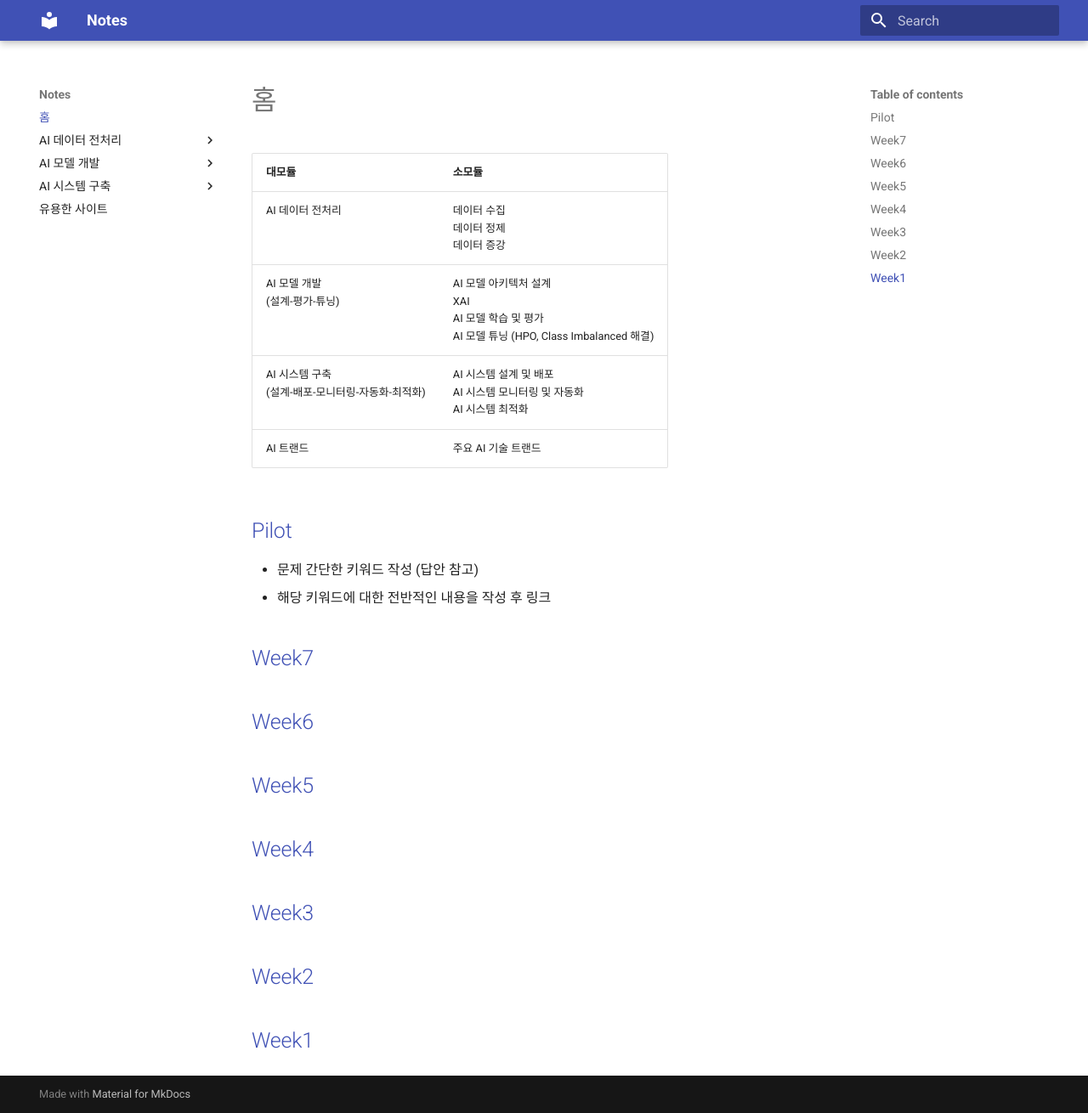
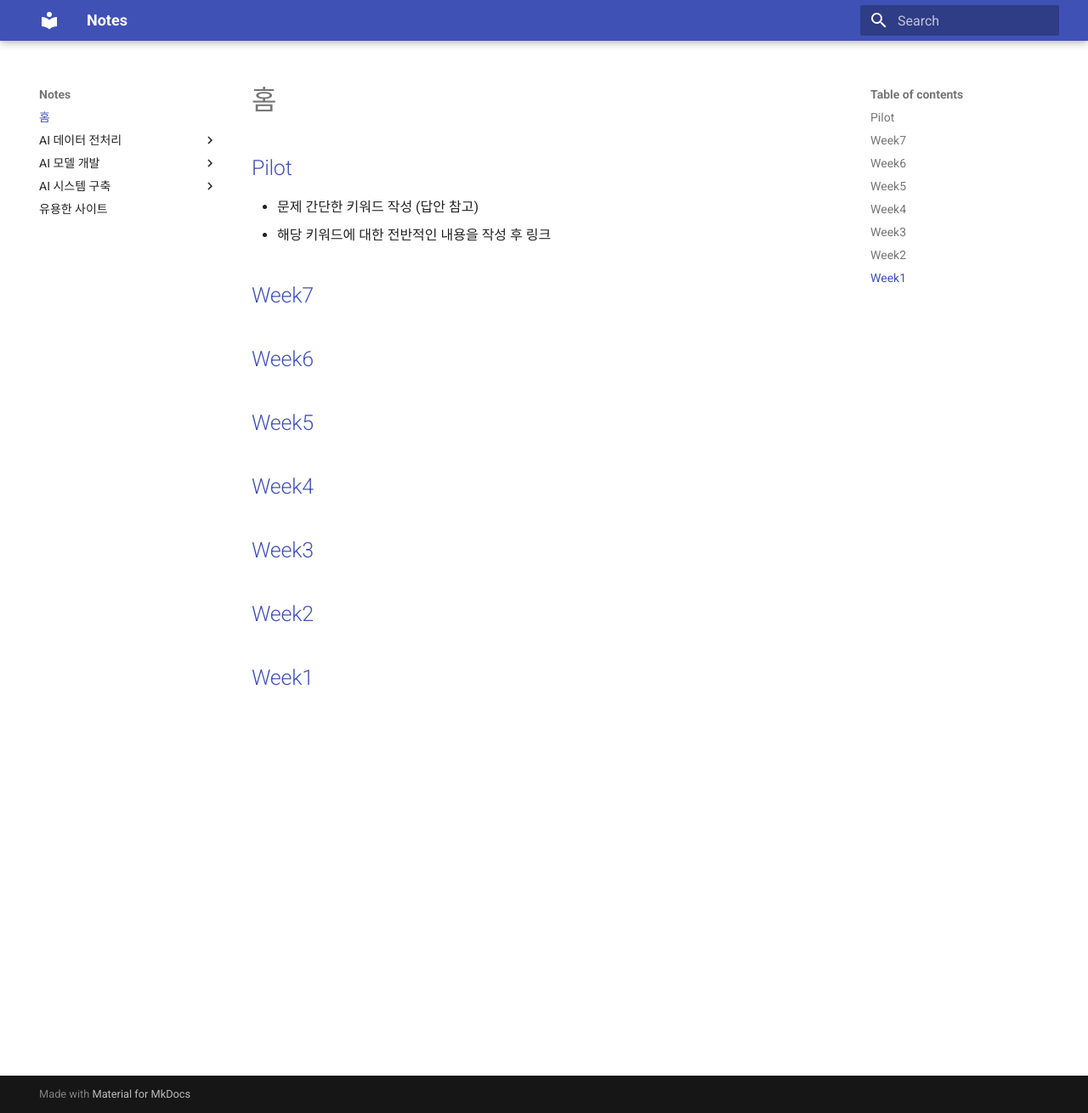
Before and after one commit to zoro0rkd/zoro0rkd.github.io, an MkDocs documentation site: the page built from docs/index.md, in a window 1280 px wide and 1310 px high. Shown: the whole window at 85% size. Built offline with MkDocs 1.6.1 and Material for MkDocs 9.7.7, drawn with Linux system fonts in a browser that asks for light colours.

Commit message:
index 카테고리 삭제

```diff
--- a/docs/index.md
+++ b/docs/index.md
@@ -1,10 +1,3 @@
-| 대모듈                               | 소모듈                                                                          |
-| --------------------------------- | ---------------------------------------------------------------------------- |
-| AI 데이터 전처리                        | 데이터 수집<br>데이터 정제<br>데이터 증강                                                   |
-| AI 모델 개발<br>(설계-평가-튜닝)            | AI 모델 아키텍처 설계<br>XAI<br>AI 모델 학습 및 평가<br>AI 모델 튜닝 (HPO, Class Imbalanced 해결) |
-| AI 시스템 구축<br>(설계-배포-모니터링-자동화-최적화) | AI 시스템 설계 및 배포<br>AI 시스템 모니터링 및 자동화<br>AI 시스템 최적화                            |
-| AI 트랜드                            | 주요 AI 기술 트랜드                                                                 |
-
 ## [Pilot](https://github.com/zoro0rkd/ai_study/wiki/Pilot)
 - 문제 간단한 키워드 작성 (답안 참고)
 - 해당 키워드에 대한 전반적인 내용을 작성 후 링크
```
